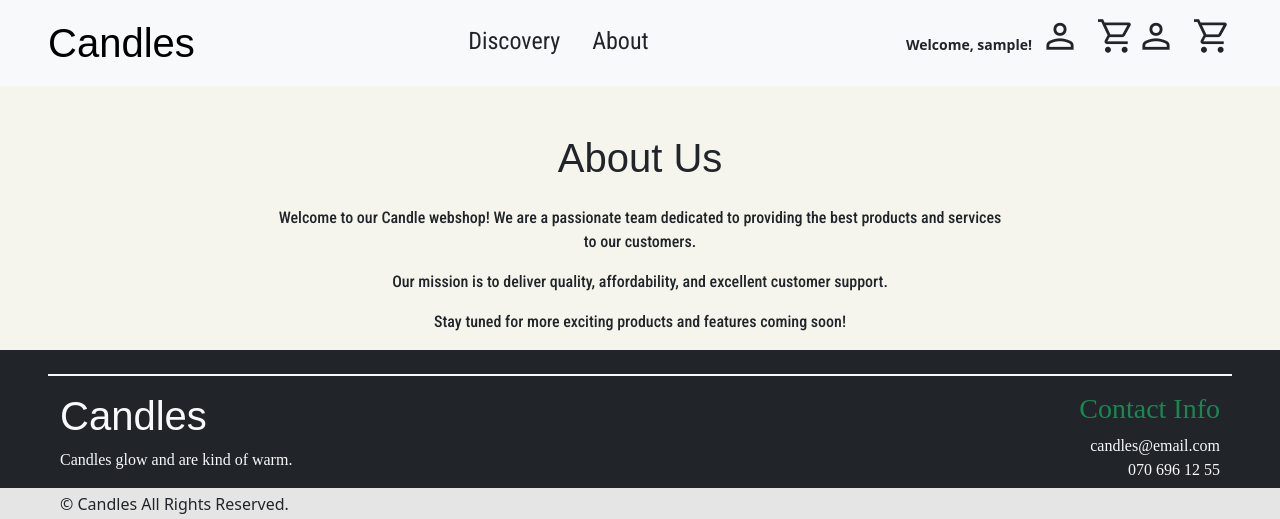
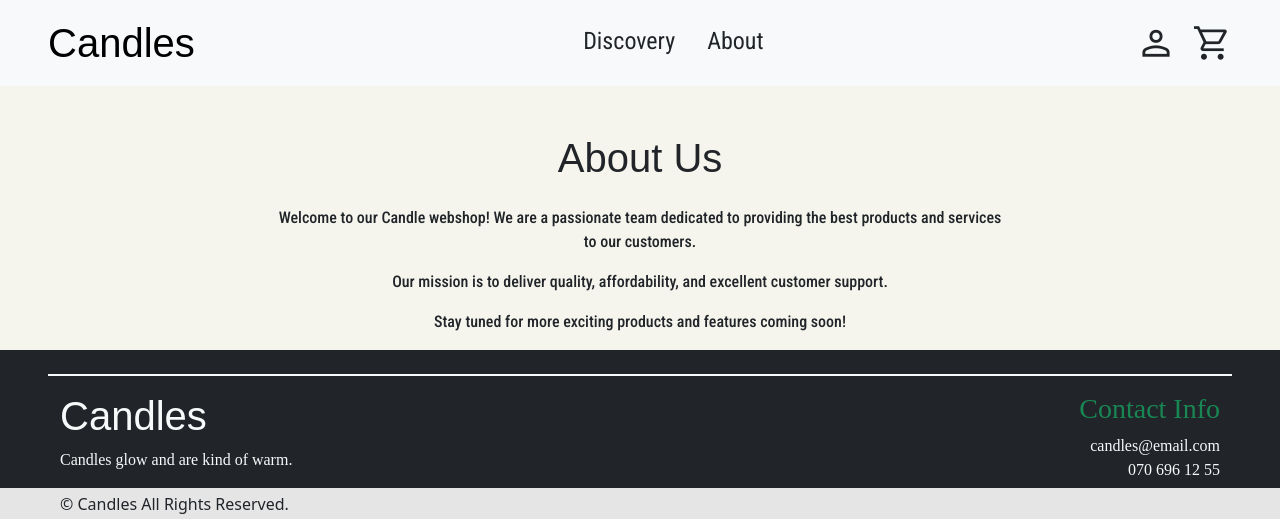
Before and after one commit to tsiapalis/webshop_group, a Django app: page /about/ in a window 1280 px wide. Shown: the top 519 px of the page. Run offline with Django 5.2, Linux system fonts and the light colour scheme; the visitor is signed in with stand-in values (Sample User, id 1); some web fonts are replaced.

Commit message:
fixed logout and navbar

```diff
--- a/core_app/urls.py
+++ b/core_app/urls.py
@@ -7,8 +7,8 @@ app_name = 'core_app'
 urlpatterns = [
     path('', views.index, name='index'),
     path('discovery/', Discovery.as_view(), name='discovery'),
-    path('login/', views.CustomLoginView.as_view(), name='login'),
-    path('logout/', views.CustomLogoutView.as_view(), name='logout'),
+    path('login/', views.LoginView.as_view(), name='login'),
+    path('logout/', views.logout_view, name='logout'),
     path('logout/success/', views.logout_success, name='logout_success'),
     path('submit_review/', views.submit_review, name='submit_review'),
     path('about/', views.about, name='about'),
--- a/core_app/views.py
+++ b/core_app/views.py
@@ -1,8 +1,8 @@
-from django.shortcuts import render, redirect
+from django.shortcuts import render, redirect, reverse
 from django.contrib.auth import login, logout
 from django.contrib.auth.forms import AuthenticationForm
 from django.contrib.auth.views import LoginView, LogoutView
-from django.http import HttpResponse
+from django.http import HttpResponse, HttpResponseRedirect
 from .models import Candle, Review
 from .forms import RegistrationForm
 from django.contrib import messages
@@ -10,14 +10,15 @@ from django.contrib.auth.models import User
 from .forms import ResetPasswordForm
 from django.contrib.auth.decorators import login_required
 
-
 # Create your views here.
-class CustomLoginView(LoginView):
+class LoginView(LoginView):
     template_name = 'core_app/login.html'   #custom login page template
     success_url = '/'              # redirected to homepage after login
 
-class CustomLogoutView(LogoutView):
-    next_page = '/logout/success/'                # redirected to homepage after logout
+@login_required
+def logout_view(request):
+    logout(request)
+    return HttpResponseRedirect('/logout/success')
 
 def logout_success(request):
     return render(request, 'core_app/logout_success.html', {'user' : request.user})
@@ -58,7 +59,7 @@ def register(request):
             user = form.save(commit=False)
             user.set_password(form.cleaned_data['password'])
             user.save()
-            return redirect('core_app:index')
+            return redirect('core_app:login')
     else:
         form = RegistrationForm()
 
--- a/templates/core_app/include/navbar.html
+++ b/templates/core_app/include/navbar.html
@@ -12,28 +12,6 @@
     </ul>
 
     <div class="nav">
-            {% if user.is_authenticated %}
-                <p style="padding-top: 18px; font-size: 14px; font-weight: bold; padding-right: 8px;">Welcome, {{ user.username }}!</p>
-                <div class="dropdown">
-                    <button class="p-0 border-0 bg-light" type="button" id="dropdownMenuButton" data-bs-toggle="dropdown"
-                        aria-expanded="false">
-                        <span class="material-symbols-outlined text-dark fs-1 me-3">
-                            person
-                        </span>
-                    </button>
-                    <ul class="dropdown-menu dropdown-menu-end" aria-labelledby="dropdownMenuButton">
-                        <li><a class="dropdown-item" href="{% url 'core_app:logout_success' %}">Logout</a></li>
-                    </ul>
-                </div>
-
-                <a href="#">
-                    <span class="material-symbols-outlined text-dark fs-1">
-                        shopping_cart
-                    </span>
-                </a>
-            {% else %}
-                <p style="padding-top: 18px; font-size: 14px; font-weight: bold; padding-right: 8px;">Not logged in</p>
-            {% endif %}
         <div class="dropdown">
             <button class="p-0 border-0 bg-light" type="button" id="dropdownMenuButton" data-bs-toggle="dropdown"
                 aria-expanded="false">
@@ -42,9 +20,12 @@
                 </span>
             </button>
             <ul class="dropdown-menu dropdown-menu-end" aria-labelledby="dropdownMenuButton">
+                {% if user.is_authenticated %}
+                <li><a class="dropdown-item" href="{% url 'core_app:logout' %}">Logout</a></li>
+                {% else %}
                 <li><a class="dropdown-item" href="{% url 'core_app:login' %}">Login</a></li>
                 <li><a class="dropdown-item" href="{% url 'core_app:registration' %}">Register</a></li>
-                <li><a class="dropdown-item" href="{% url 'core_app:logout_success' %}">Logout</a></li>
+                {% endif %}
             </ul>
         </div>
 
```
Also changed, not shown: core_app/migrations/0001_initial.py (deleted), core_app/migrations/0005_review.py (deleted), core_app/migrations/0006_remove_review_user.py (deleted), core_app/migrations/0007_review_user.py (deleted), core_app/migrations/__init__.py (deleted).
